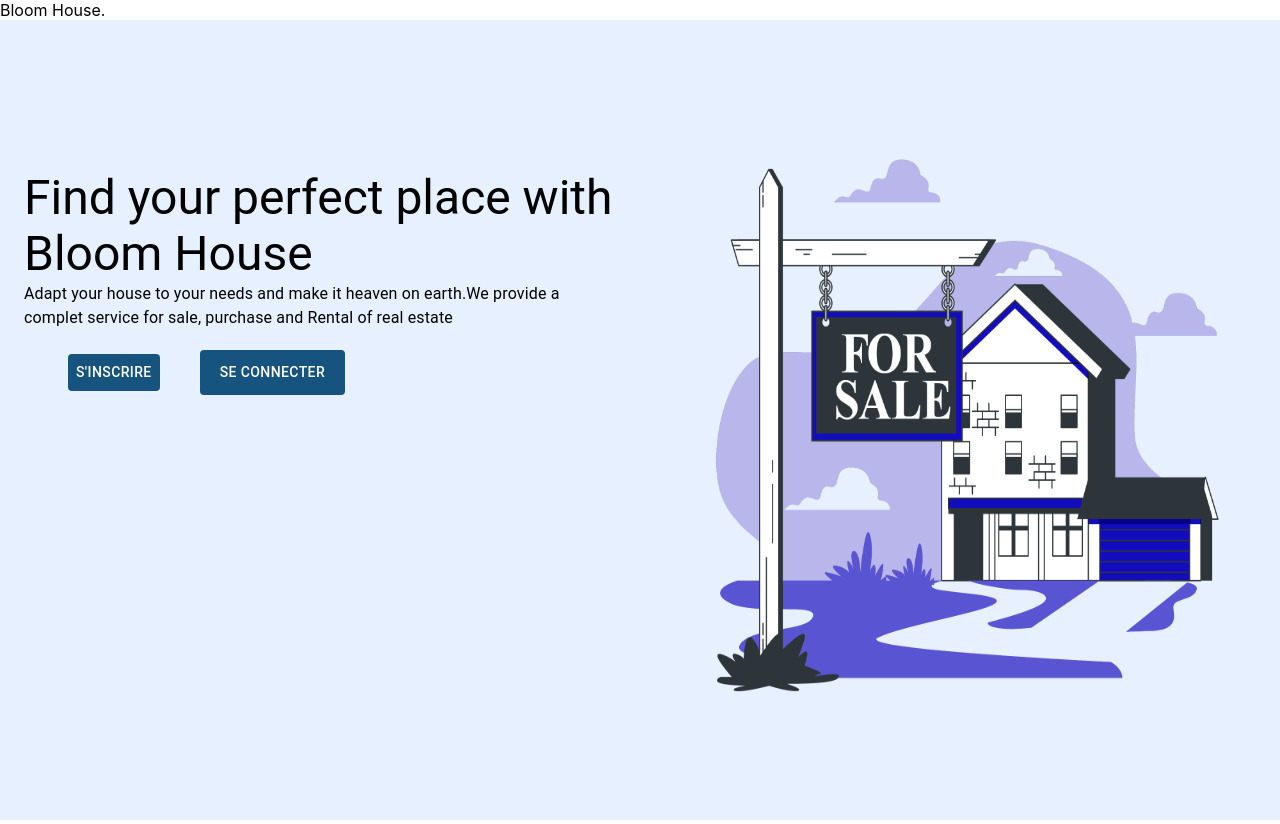
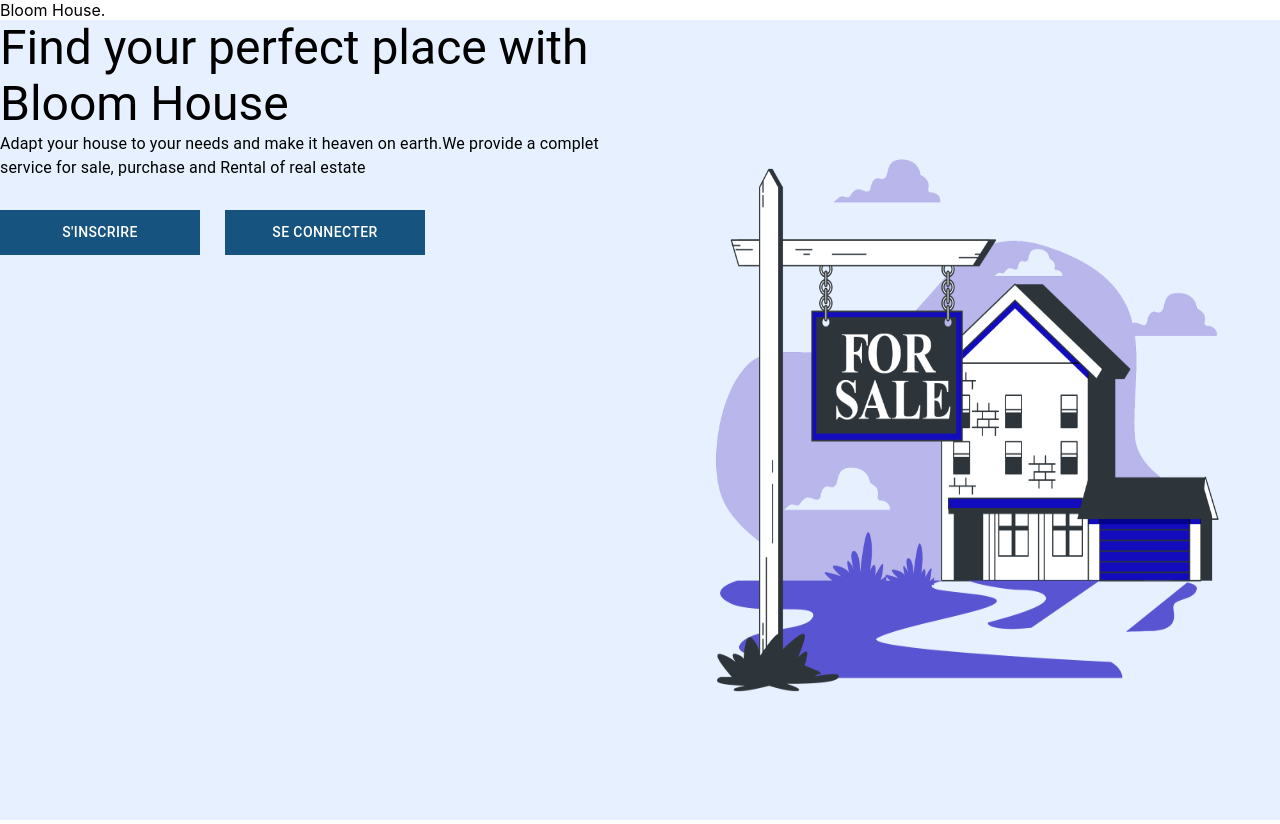
Before and after one commit to Chouchouibtissam/bloom-house-, a React (Create React App) app: page / in a window 1280 px wide. Built offline with nearby package versions, Linux system fonts and the light colour scheme.

Commit message:
finalized the landing page style

```diff
--- a/src/Components/Hero.jsx
+++ b/src/Components/Hero.jsx
@@ -1,47 +1,50 @@
-import { Button, Typography,Box } from "@mui/material";
-import { Container, display, flexbox } from "@mui/system";
+import { Button, Typography,Box, styled } from "@mui/material";
+import { useState } from "react";
 import HouseImg from "../media/For sale-bro.png";
 import "../Style/HeroStyle.css";
 
+
 const Hero = () =>{
+    const [clicked, setClicked]= useState(false);
+    function handleclick  (clicked) {
+     setClicked(!clicked);
+    }
+
+    const AuthButton = styled(Button)(({theme}) => ({
+        backgroundColor: clicked ? "#202336" : "#16537e",
+        color:"white",
+        width:"200px",
+        marginBlock:"30px",
+        marginInlineEnd :"25px",
+        textAlign:"center",
+        paddingBlock:"10px",
+        borderRadius:"0px",
+        onClick : {handleclick},
+        "&:hover":{
+            backgroundColor:clicked ? "#202336" : "#16537e"
+        }
+
+
+   }));
     return (
         <Box  sx={{
             backgroundColor: "#E6F0FF",
             height: '100vh',
             display:'flex',
             flexDirection:'row',
-
             }}
             >
-            <Container className="container">
+            <div className="description">
                       <Typography variant="h3" >Find your perfect place with Bloom House</Typography>
                       <Typography >Adapt your house to your needs and make it heaven on earth.We provide a complet service for sale,
                          purchase and Rental of real estate
                       </Typography>
-                      <Container sx={{
-                        flexDirection:'row'
-                      }}>
-                        <Button sx={{
-                            backgroundColor:"#16537e",
-                            color:"white",
-                            margin:"20px"
-
-                        }}>
-                            s'inscrire
-                        </Button>
-                        <Button  sx={{
-                            backgroundColor:"#16537e",
-                            color:"white",
-                            margin:"20px",
-                            paddingLeft:"20px",
-                            paddingRight:"20px",
-                            paddingTop:"10px",
-                            paddingBottom:"10px"
-                        }}>
-                            se connecter
-                        </Button>
-                      </Container>
-            </Container>
+                      <span>
+                        <AuthButton
+                          onClick={handleclick}>s'inscrire</AuthButton>
+                        <AuthButton onClick={handleclick}>se connecter</AuthButton>
+                      </span>
+            </div>
             <Box>
                 <img
                   className="house-Img"
```
